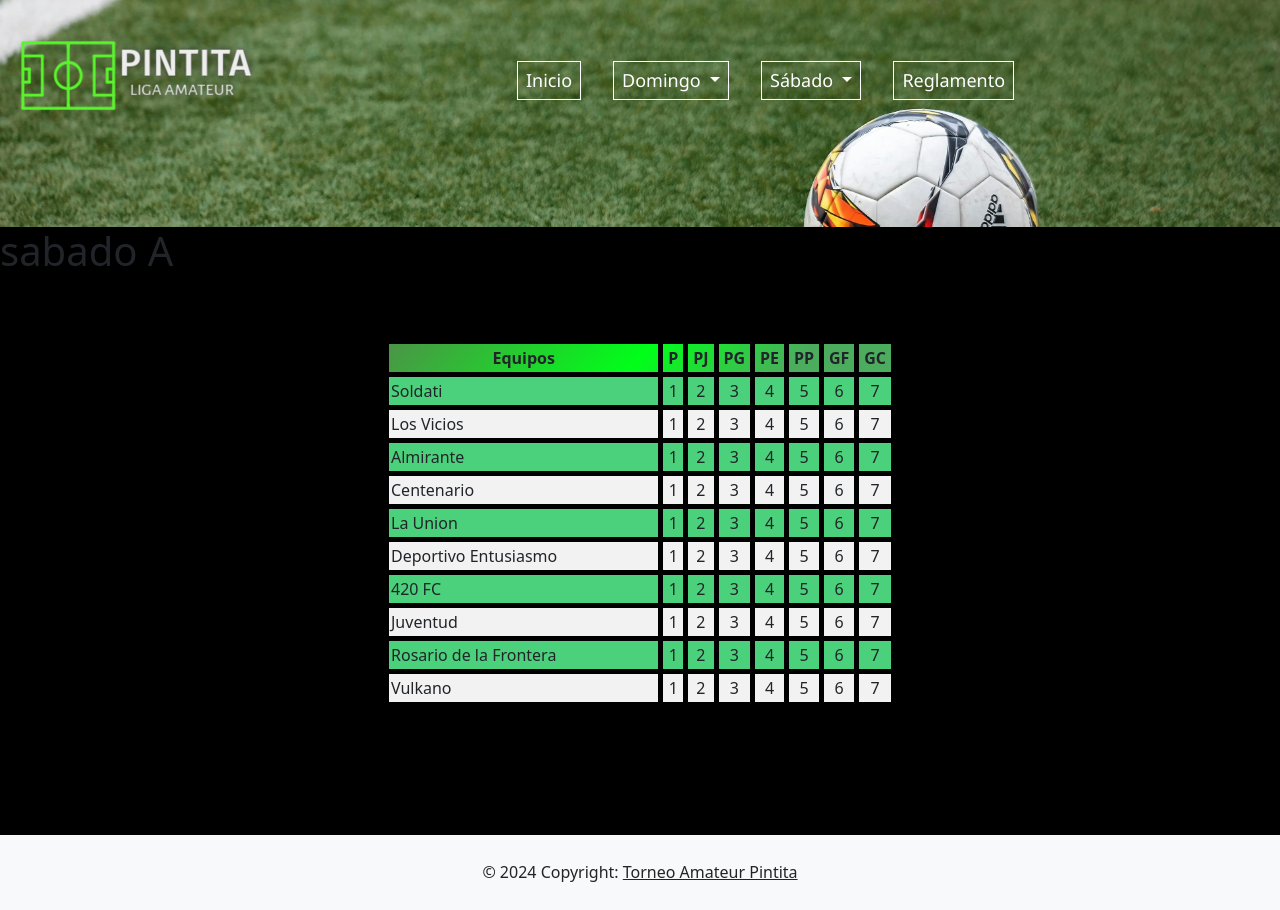
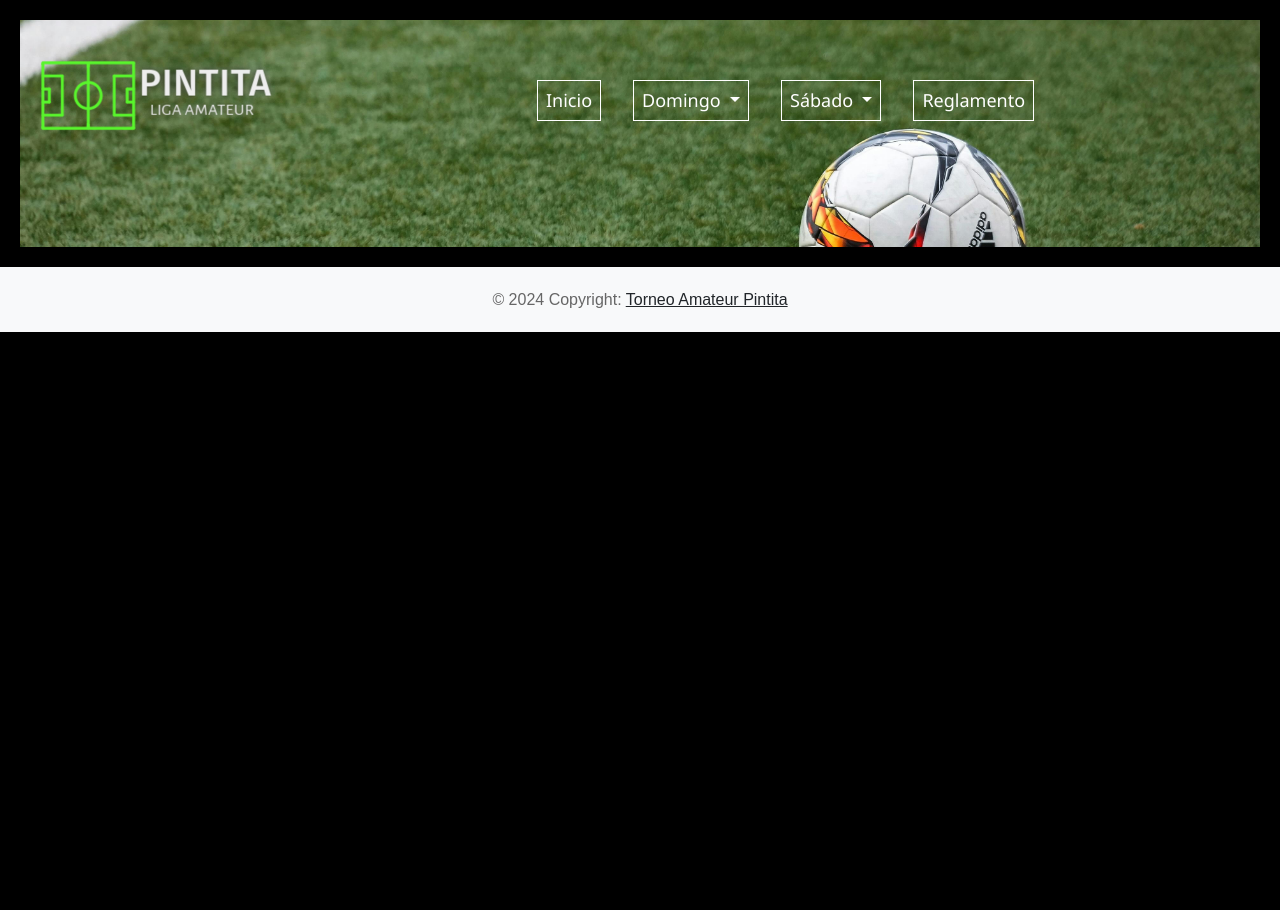
Before and after one commit to MariaBelenBeron/pintita, a plain HTML site: page pages/sabadoa.html in a window 1280 px wide. After the commit the page ends 800 px from the top, so only its background shows below. Drawn offline with nearby package versions, Linux system fonts and the light colour scheme.

Commit message:
tercer commit

```diff
--- a/pages/sabadoa.html
+++ b/pages/sabadoa.html
@@ -54,122 +54,7 @@
     </header>
 
     <main>
-        <h1>sabado A</h1>
-        <table>
-            <thead>
-                <tr class="sabadoa">
-                    <th class="equipos">Equipos</th>
-                    <th class="partidos">P</th>
-                    <th class="partidos">PJ</th>
-                    <th class="partidos">PG</th>
-                    <th class="partidos">PE</th>
-                    <th class="partidos">PP</th>
-                    <th class="partidos">GF</th>
-                    <th class="partidos">GC</th>
-                </tr>
-            </thead>
-            <tbody>
-                <tr>
-                    <td>Soldati</td>
-                    <td class="datos">1</td>
-                    <td class="datos">2</td>
-                    <td class="datos">3</td>
-                    <td class="datos">4</td>
-                    <td class="datos">5</td>
-                    <td class="datos">6</td>
-                    <td class="datos">7</td>
-                <tr>
-                    <td>Los Vicios</td>
-                    <td class="datos">1</td>
-                    <td class="datos">2</td>
-                    <td class="datos">3</td>
-                    <td class="datos">4</td>
-                    <td class="datos">5</td>
-                    <td class="datos">6</td>
-                    <td class="datos">7</td>
-                </tr>
-                <tr>
-                    <td>Almirante</td>
-                    <td class="datos">1</td>
-                    <td class="datos">2</td>
-                    <td class="datos">3</td>
-                    <td class="datos">4</td>
-                    <td class="datos">5</td>
-                    <td class="datos">6</td>
-                    <td class="datos">7</td>
-                </tr>
-                <tr>
-                    <td>Centenario</td>
-                    <td class="datos">1</td>
-                    <td class="datos">2</td>
-                    <td class="datos">3</td>
-                    <td class="datos">4</td>
-                    <td class="datos">5</td>
-                    <td class="datos">6</td>
-                    <td class="datos">7</td>
-                </tr>
-                <tr>
-                    <td>La Union</td>
-                    <td class="datos">1</td>
-                    <td class="datos">2</td>
-                    <td class="datos">3</td>
-                    <td class="datos">4</td>
-                    <td class="datos">5</td>
-                    <td class="datos">6</td>
-                    <td class="datos">7</td>
-                </tr>
-                <tr>
-                    <td>Deportivo Entusiasmo</td>
-                    <td class="datos">1</td>
-                    <td class="datos">2</td>
-                    <td class="datos">3</td>
-                    <td class="datos">4</td>
-                    <td class="datos">5</td>
-                    <td class="datos">6</td>
-                    <td class="datos">7</td>
-                </tr>
-                <tr>
-                    <td>420 FC</td>
-                    <td class="datos">1</td>
-                    <td class="datos">2</td>
-                    <td class="datos">3</td>
-                    <td class="datos">4</td>
-                    <td class="datos">5</td>
-                    <td class="datos">6</td>
-                    <td class="datos">7</td>
-                </tr>
-                <tr>
-                    <td>Juventud</td>
-                    <td class="datos">1</td>
-                    <td class="datos">2</td>
-                    <td class="datos">3</td>
-                    <td class="datos">4</td>
-                    <td class="datos">5</td>
-                    <td class="datos">6</td>
-                    <td class="datos">7</td>
-                </tr>
-                <tr>
-                    <td>Rosario de la Frontera</td>
-                    <td class="datos">1</td>
-                    <td class="datos">2</td>
-                    <td class="datos">3</td>
-                    <td class="datos">4</td>
-                    <td class="datos">5</td>
-                    <td class="datos">6</td>
-                    <td class="datos">7</td>
-                </tr>
-                <tr>
-                    <td>Vulkano</td>
-                    <td class="datos">1</td>
-                    <td class="datos">2</td>
-                    <td class="datos">3</td>
-                    <td class="datos">4</td>
-                    <td class="datos">5</td>
-                    <td class="datos">6</td>
-                    <td class="datos">7</td>
-                </tr>
-            </tbody>
-        </table>
+
 
 
 
--- a/style/estilo.css
+++ b/style/estilo.css
@@ -5,30 +5,35 @@
 
 body{
 background-color: black;
+
+    font-family: Arial, sans-serif; /* Cambia la fuente para mejorar la legibilidad */
+    line-height: 1.6; /* Espaciado entre líneas para mejor legibilidad */
 }
+
+h1, h2, h3 {
+    color: #333; /* Cambia el color del texto de los encabezados */
+}
+
 /* INDEX */
 
 .parte1{
     h1{
     margin-top: 10%;
-    color: white;
     background: linear-gradient(to right,rgb(63, 226, 101), rgba(0,0,0,1));
     padding:10px;
     margin-left: 0%;
     padding-left: 5%;
-
+    margin-left: 20px;
 }
 }
 
 .sede{
-    color: white;
     margin-top: 10%;
     color: white;
     background: linear-gradient(to right,rgb(63, 226, 101), rgba(0,0,0,1));
     padding:5px;
-    margin-left: 0%;
+    margin-left: 20px;
     padding-left: 5%;
-    font-size: large;
 }
 
 .parte2{
@@ -44,6 +49,7 @@ background-color: black;
     width: 50%;
     margin: 0%;
     padding-right: 5%;
+
 }
 
 .maps {
@@ -57,6 +63,7 @@ header{
     font-weight:lighter;
     font-family:'Segoe UI', Tahoma, Geneva, Verdana, sans-serif;
     background-color: rgb(0, 0, 0);
+    padding: 20px;
 }
 
 nav {
@@ -148,7 +155,7 @@ th{
     margin-top:3%;
     color: white;
     background: linear-gradient(to right,rgb(63, 226, 101), rgba(0,0,0,1));
-    margin-left: 0%;
+    margin-left: 20px;
     padding: 0%;
     padding-left: 5%;
     font-size: large;
@@ -157,25 +164,47 @@ th{
 .fechas{
 
     align-items: center;
-    margin-left: 0%;
-    padding: 3px;
-
-    button{
-
-        gap: 10%;
-        padding: 8px;
-        background:#ffffff;
-        color: rgb(0, 0, 0);
-
-    }
+    margin-left: 20px;
+    padding: 0%;
 }
 
+/* Estilo para los botones de fecha */
+#fecha button {
+    gap: 10%;
+    background-color: #ffffff;
+    color:black;
+    padding: 8px 10px; /* Espaciado interno */
+    border: none; /* Borde sin estilo */
+    border-radius: 5px; /* Bordes redondeados */
+    margin: 5px; /* Margen entre botones */
+    cursor: pointer; /* Cambio de cursor al pasar el mouse */
+    transition: background-color 0.3s; /* Transición suave al cambiar de color de fondo */
+}
+
+/* Estilo para los botones de fecha al pasar el mouse */
+#fecha button:hover {
+    background-color: #7cf982; /* Color de fondo al pasar el mouse */
+}
 
 
 /* FOOTER*/
 footer{
-    padding: 2%;
+    padding: 20px;
+    background-color: #f2f2f2; /* Cambia el color de fondo */
+    color: #666; /* Cambia el color del texto */
 }
+
+/* Estilo para los enlaces en el footer */
+footer a {
+    color: #333; /* Cambia el color del enlace */
+}
+
+/* Estilo para los enlaces en el footer al pasar el mouse */
+footer a:hover {
+    color: #4CAF50; /* Cambia el color del enlace al pasar el mouse */
+}
+
+
 /* WHATSAP*/
 .whatsapp-float {
     position: fixed;
```
